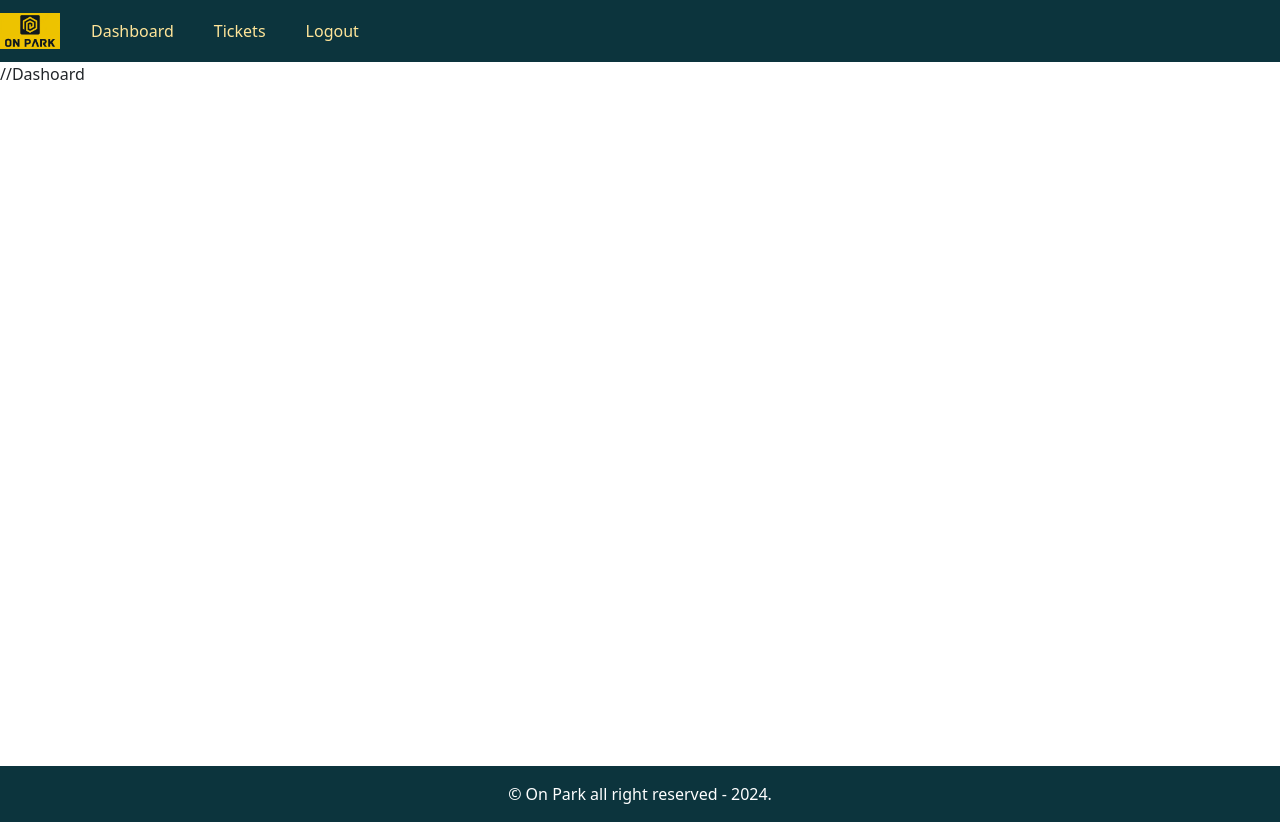
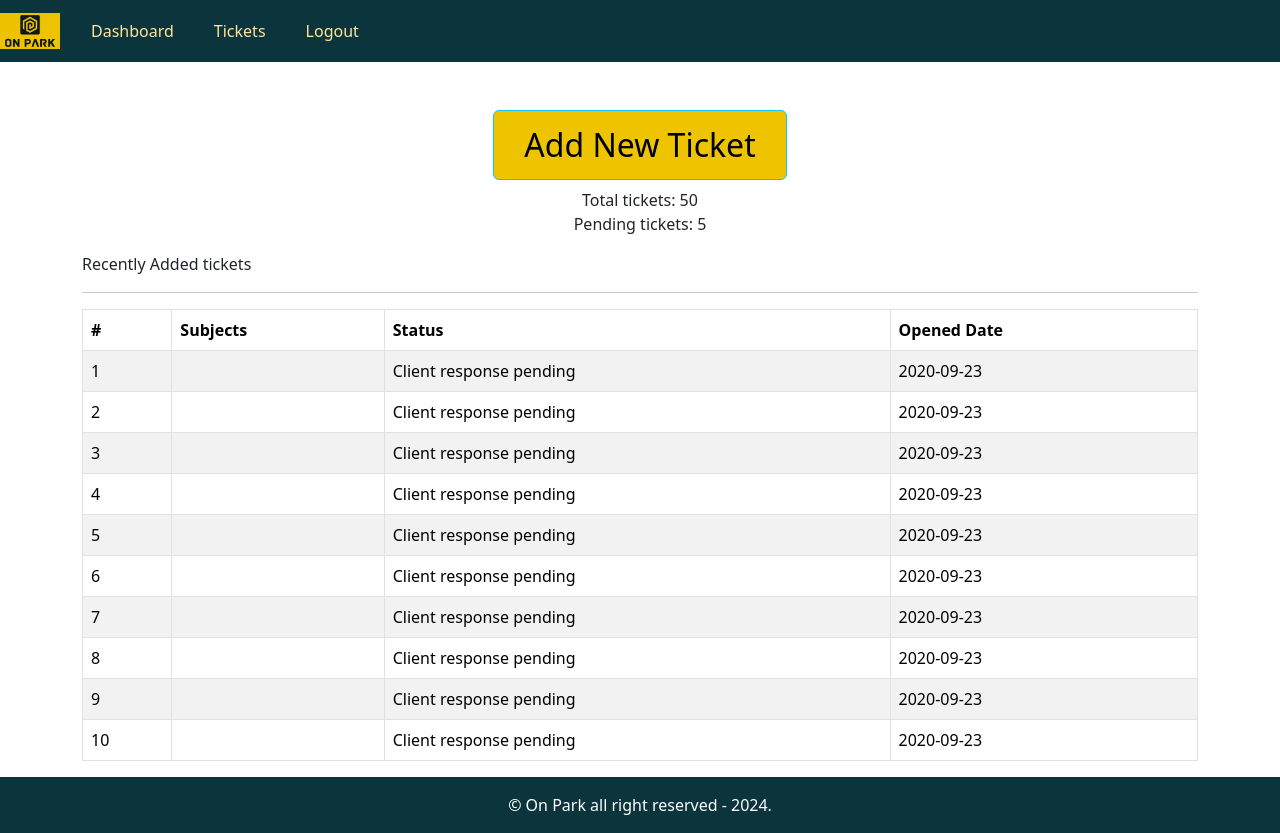
Before and after one commit to based-kaweya/ticketfrontend, a React (Create React App) app: page / in a window 1280 px wide. Built offline with nearby package versions, Linux system fonts and the light colour scheme.

Commit message:
dashboard added

```diff
--- a/src/App.js
+++ b/src/App.js
@@ -1,6 +1,7 @@
 import React from "react";
 import "./App.css";
 import { DefaultLayout } from "./layout/DefaultLayout";
+import { Dashboard } from "./pages/dashboard/Dashboard.page";
 
 import { Entry } from "./pages/entry/Entry.page";
 
@@ -8,7 +9,9 @@
   return (
     <div className="App">
       {/* <Entry /> */}
-      <DefaultLayout>//Dashoard</DefaultLayout>
+      <DefaultLayout>
+        <Dashboard />
+      </DefaultLayout>
     </div>
   );
 }
--- /dev/null
+++ b/src/assests/data/dummy-tickets.json
@@ -0,0 +1,52 @@
+[
+    {
+      "id": 1,
+      "status": "Client response pending",
+      "addedAt": "2020-09-23"
+    },
+    {
+      "id": 2,
+      "status": "Client response pending",
+      "addedAt": "2020-09-23"
+    },
+    {
+      "id": 3,
+      "status": "Client response pending",
+      "addedAt": "2020-09-23"
+    },
+    {
+      "id": 4,
+      "status": "Client response pending",
+      "addedAt": "2020-09-23"
+    },
+    {
+      "id": 5,
+      "status": "Client response pending",
+      "addedAt": "2020-09-23"
+    },
+    {
+      "id": 6,
+      "status": "Client response pending",
+      "addedAt": "2020-09-23"
+    },
+    {
+      "id": 7,
+      "status": "Client response pending",
+      "addedAt": "2020-09-23"
+    },
+    {
+      "id": 8,
+      "status": "Client response pending",
+      "addedAt": "2020-09-23"
+    },
+    {
+      "id": 9,
+      "status": "Client response pending",
+      "addedAt": "2020-09-23"
+    },
+    {
+      "id": 10,
+      "status": "Client response pending",
+      "addedAt": "2020-09-23"
+    }
+  ]
--- a/src/components/login/Login.comp.js
+++ b/src/components/login/Login.comp.js
@@ -13,7 +13,7 @@
     <Container>
       <Row>
         <Col>
-          <h1 className="text-info text-center">Client Login</h1>
+          <h1 className="text-info text-center">Customer Login</h1>
           <hr />
           <Form autoComplete="off" onSubmit={handleOnSubmit}>
             <Form.Group>
--- /dev/null
+++ b/src/components/ticket-table/TicketTable.comp.js
@@ -0,0 +1,35 @@
+import React from "react";
+import { Table } from "react-bootstrap";
+
+export const TicketTable = ({ tickets }) => {
+  return (
+    <Table striped bordered hover>
+      <thead>
+        <tr>
+          <th>#</th>
+          <th>Subjects</th>
+          <th>Status</th>
+          <th>Opened Date</th>
+        </tr>
+      </thead>
+      <tbody>
+        {tickets.length ? (
+          tickets.map((row) => (
+            <tr key={row.id}>
+              <td>{row.id}</td>
+              <td>{row.subject}</td>
+              <td>{row.status}</td>
+              <td>{row.addedAt}</td>
+            </tr>
+          ))
+        ) : (
+          <tr>
+            <td colSpan="4" className="text-center">
+              No ticket show{" "}
+            </td>
+          </tr>
+        )}
+      </tbody>
+    </Table>
+  );
+};
--- /dev/null
+++ b/src/pages/dashboard/Dashboard.page.js
@@ -0,0 +1,41 @@
+import React from "react";
+import { Container, Row, Col, Button } from "react-bootstrap";
+import { TicketTable } from "../../components/ticket-table/TicketTable.comp";
+import tickets from "../../assests/data/dummy-tickets.json";
+
+export const Dashboard = () => {
+  return (
+    <Container>
+      <Row>
+        <Col className="text-center mt-5 mb-2">
+          <Button
+            variant="info"
+            style={{
+              fontSize: "2rem",
+              padding: "10px 30px",
+              background: "rgba(238, 196, 0, 1)", // Updated color
+            }}
+          >
+            Add New Ticket
+          </Button>
+        </Col>
+      </Row>
+      <Row>
+        <Col className="text-center  mb-2">
+          <div>Total tickets: 50</div>
+          <div>Pending tickets: 5</div>
+        </Col>
+      </Row>
+      <Row>
+        <Col className="mt-2">Recently Added tickets</Col>
+      </Row>
+      <hr />
+
+      <Row>
+        <Col className="recent-ticket">
+          <TicketTable tickets={tickets} />
+        </Col>
+      </Row>
+    </Container>
+  );
+};
```
